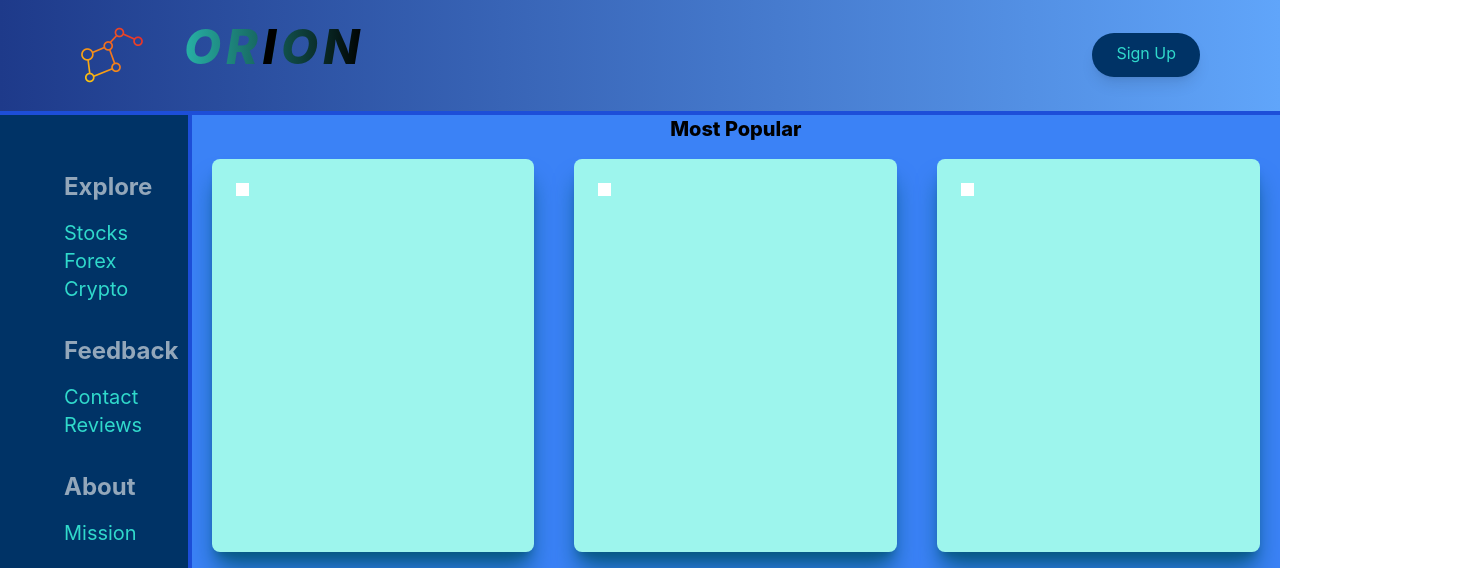
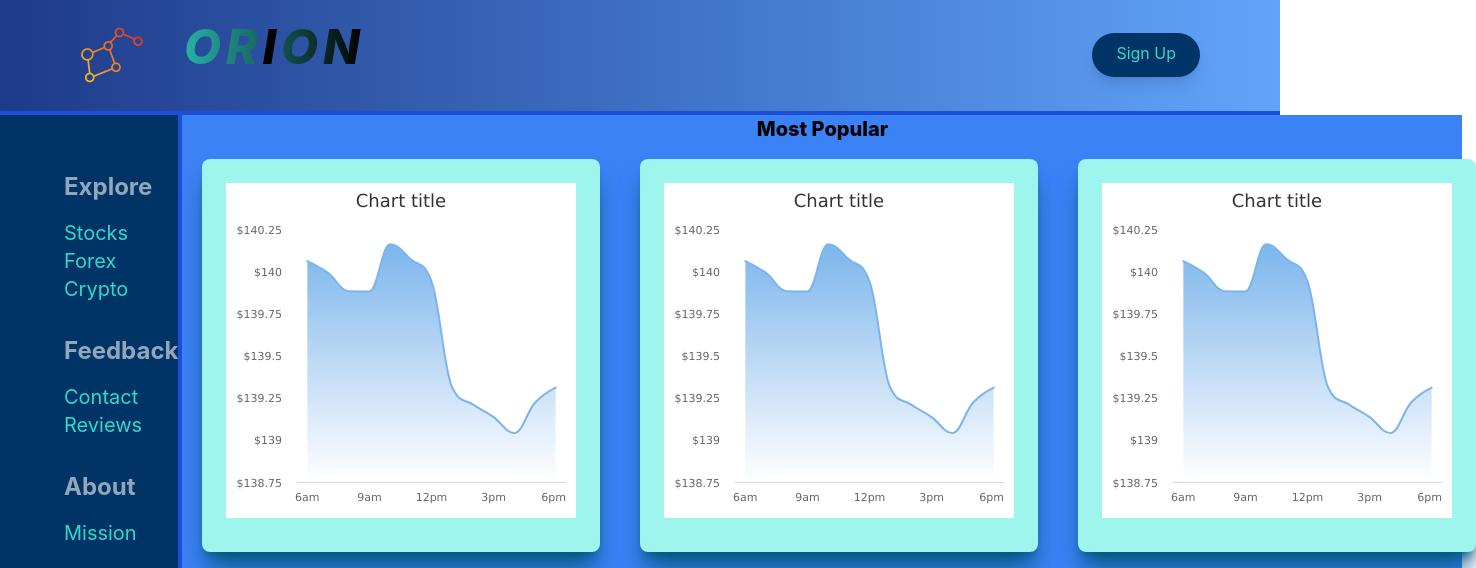
Before and after one commit to jumba23/Dashboard-NEXTJS-TAILWIND, a Next.js app: page / in a window 1280 px wide. Shown: the top 568 px of the page, 1476 px wide, since content can reach past the window. Built offline with nearby package versions, Linux system fonts and the light colour scheme; no server answers.

Commit message:
stock graphs added and logic updated

```diff
--- a/pages/index.js
+++ b/pages/index.js
@@ -82,8 +82,8 @@ export default function Home() {
       spacingLeft: 10,
       spacingRight: 10,
       // Explicitly tell the width and height of a chart
-      width: 13,
-      height: 13,
+      width: 350,
+      height: 335,
     },
     // removes Highcharts.com
     credits: {
@@ -112,11 +112,7 @@ export default function Home() {
               href={`/Explore/${category}`}
               className="flex w-1/3 m-5 transition duration-500 transform shadow-xl shadow-sky-800 card bg-reallyLightBabyBlue hover:cursor-pointer hover:scale-105"
             >
-              <HighchartsReact
-                className="flex w-1/3 border-red-500"
-                highcharts={Highcharts}
-                options={options}
-              />
+              <HighchartsReact highcharts={Highcharts} options={options} />
             </Link>
           ))}
         </div>
```
